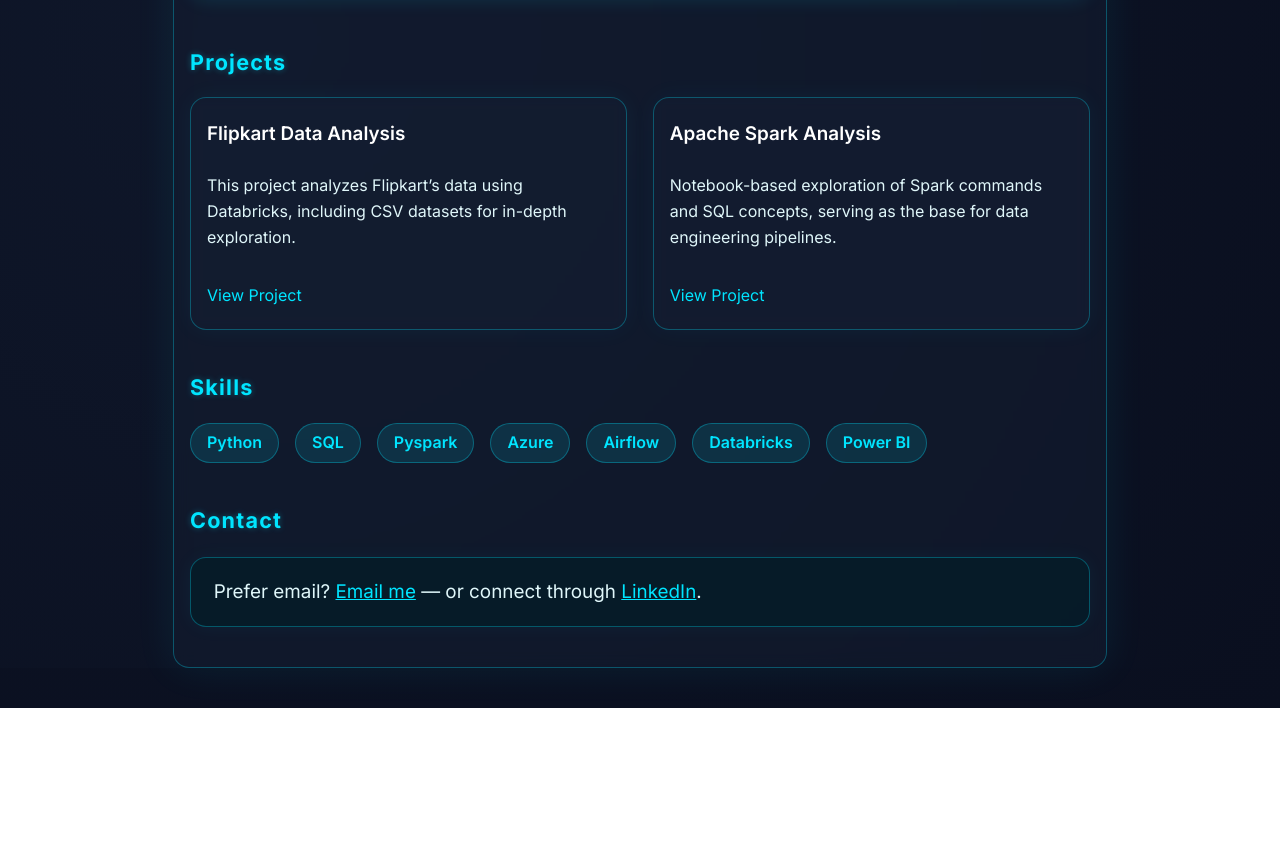
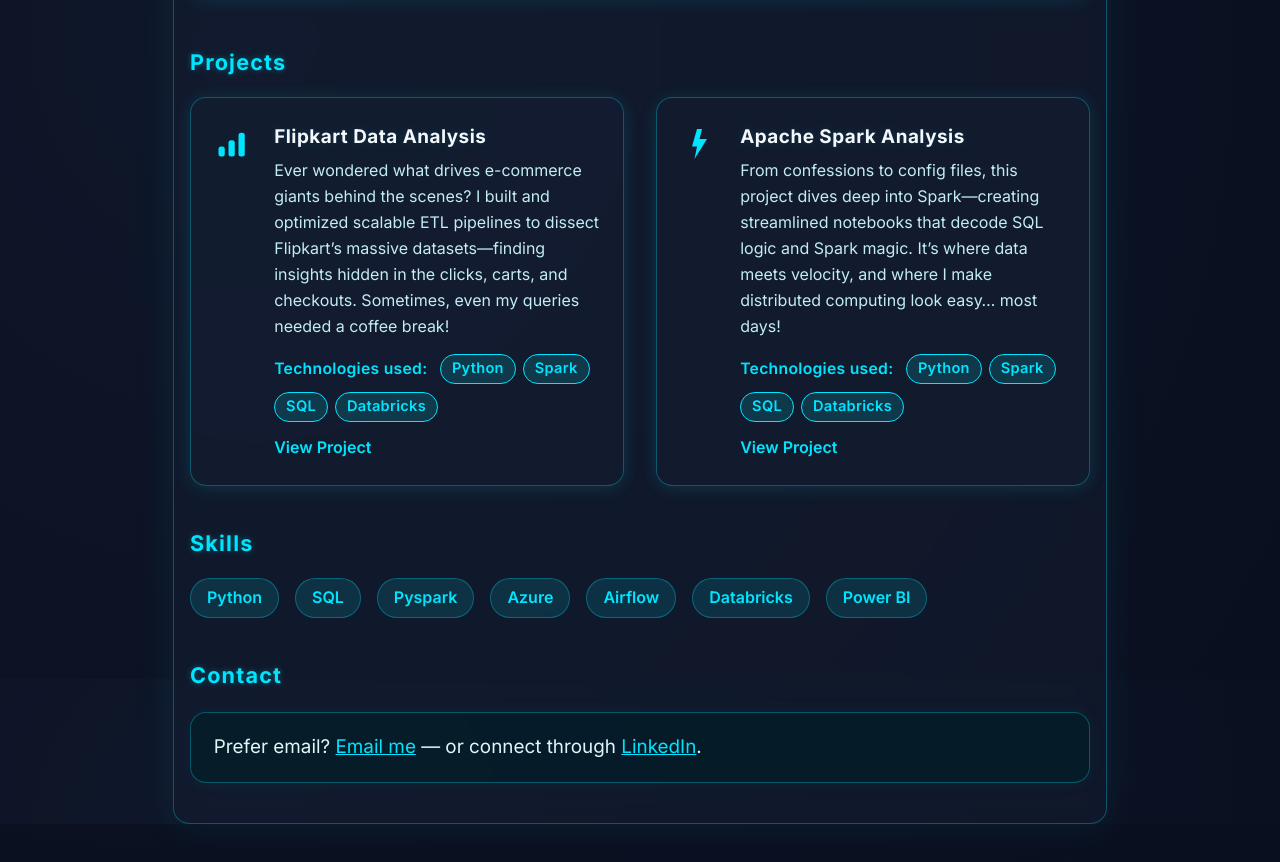
Before and after one commit to harshit-shukla-1/harshit-portfolio, a plain HTML site: page index.html in a window 1280 px wide. Shown: the part 961-1823 px from the top of the page. Before the commit the page ends 1669 px from the top, so only its background shows below. Drawn offline with Linux system fonts and the light colour scheme.

Commit message:
Updated the projects section

```diff
--- a/index.html
+++ b/index.html
@@ -263,6 +263,106 @@
   .socials-cards { flex-direction: column; gap: 0.4em; }
   .social-card { max-width: 100%; }
 }
+
+.creative-projects {
+  display: grid;
+  grid-template-columns: 1fr 1fr;
+  gap: 2em;
+}
+
+.project-card {
+  background: rgba(20, 30, 50, 0.6);
+  border-radius: var(--radius);
+  border: 1px solid var(--border);
+  box-shadow: 0 2px 18px #00e5ff22;
+  padding: 1.5em 1em;
+  display: flex;
+  gap: 1.2em;
+  align-items: flex-start;
+  min-height: 220px;
+  transition: box-shadow var(--transition), border var(--transition), transform var(--transition);
+}
+
+.project-card:hover {
+  border-color: var(--accent);
+  box-shadow: var(--accent-glow);
+  transform: translateY(-5px) scale(1.02);
+}
+
+.project-icon {
+  flex: 0 0 48px;
+  display: flex;
+  align-items: center;
+  justify-content: center;
+  margin-top: 0.15em;
+}
+
+.project-content {
+  flex: 1;
+  display: flex;
+  flex-direction: column;
+}
+
+.project-title {
+  font-size: 1.18rem;
+  font-weight: 700;
+  color: #f4f8fb;
+  margin-bottom: 0.3em;
+  letter-spacing: 0.5px;
+  text-shadow: 0 0 8px #00e5ff22;
+}
+
+.project-content p {
+  margin: 0 0 0.9em 0;
+  font-size: 1em;
+  color: #c2edf4;
+}
+
+.tech-used {
+  margin-bottom: 0.6em;
+  font-size: 0.98em;
+  color: #79daf8;
+  letter-spacing: 0.3px;
+  display: flex;
+  flex-wrap: wrap;
+  gap: 0.45em;
+  align-items: center;
+}
+
+.tech-used span:first-child {
+  font-weight: 600;
+  color: var(--accent);
+  margin-right: 0.35em;
+  letter-spacing: 0.3px;
+}
+
+.tech-badge {
+  background: rgba(0, 229, 255, 0.14);
+  border: 1px solid var(--accent);
+  color: var(--accent);
+  padding: 0.17em 0.75em;
+  border-radius: 999px;
+  font-size: 0.93em;
+  font-weight: 600;
+}
+
+.project-link {
+  color: var(--accent);
+  font-weight: 600;
+  text-decoration: none;
+  margin-top: 0.2em;
+  display: inline-block;
+  transition: color var(--transition), text-shadow var(--transition);
+  font-size: 1em;
+}
+.project-link:hover {
+  color: #fff;
+  text-shadow: var(--accent-glow);
+}
+
+@media (max-width: 900px) {
+  .creative-projects { grid-template-columns: 1fr; gap: 1em; }
+}
   </style>
 </head>
 <body>
@@ -315,22 +415,60 @@
 </section>
       </div>
     </div>
-    <!-- ===== Projects ===== -->
-    <section>
-      <h2>Projects</h2>
-      <div class="cards">
-        <div class="card">
-          <span class="card-title">Flipkart Data Analysis</span>
-          <p>This project analyzes Flipkart’s data using Databricks, including CSV datasets for in-depth exploration.</p>
-          <a class="card-link" href="https://github.com/harshit-shukla-1/flipkart-data-analysis" target="_blank">View Project</a>
+   <!-- ===== Projects Section ===== -->
+<section>
+  <h2>Projects</h2>
+  <div class="creative-projects">
+
+    <!-- Flipkart Data Analysis Card -->
+    <div class="project-card">
+      <div class="project-icon">
+        <!-- Data chart SVG -->
+        <svg width="40" height="40" fill="#00e5ff" viewBox="0 0 32 32">
+          <rect x="6" y="18" width="5" height="8" rx="2"/>
+          <rect x="14" y="13" width="5" height="13" rx="2"/>
+          <rect x="22" y="7" width="5" height="19" rx="2"/>
+        </svg>
+      </div>
+      <div class="project-content">
+        <div class="project-title">Flipkart Data Analysis</div>
+        <p>Ever wondered what drives e-commerce giants behind the scenes? I built and optimized scalable ETL pipelines to dissect Flipkart’s massive datasets—finding insights hidden in the clicks, carts, and checkouts. Sometimes, even my queries needed a coffee break!</p>
+        <div class="tech-used">
+          <span>Technologies used:</span>
+          <span class="tech-badge">Python</span>
+          <span class="tech-badge">Spark</span>
+          <span class="tech-badge">SQL</span>
+          <span class="tech-badge">Databricks</span>
         </div>
-        <div class="card">
-          <span class="card-title">Apache Spark Analysis</span>
-          <p>Notebook-based exploration of Spark commands and SQL concepts, serving as the base for data engineering pipelines.</p>
-          <a class="card-link" href="https://github.com/harshit-shukla-1/apache-spark" target="_blank">View Project</a>
+        <a class="project-link" href="https://github.com/harshit-shukla-1/flipkart-data-analysis" target="_blank">View Project</a>
+      </div>
+    </div>
+
+    <!-- Apache Spark Analysis Card -->
+    <div class="project-card">
+      <div class="project-icon">
+        <!-- Lightning bolt SVG -->
+        <svg width="40" height="40" fill="#00e5ff" viewBox="0 0 32 32">
+          <polygon points="16,4 12,18 16,18 14,28 24,12 18,12 20,4"/>
+        </svg>
+      </div>
+      <div class="project-content">
+        <div class="project-title">Apache Spark Analysis</div>
+        <p>From confessions to config files, this project dives deep into Spark—creating streamlined notebooks that decode SQL logic and Spark magic. It’s where data meets velocity, and where I make distributed computing look easy… most days!</p>
+        <div class="tech-used">
+          <span>Technologies used:</span>
+          <span class="tech-badge">Python</span>
+          <span class="tech-badge">Spark</span>
+          <span class="tech-badge">SQL</span>
+          <span class="tech-badge">Databricks</span>
         </div>
+        <a class="project-link" href="https://github.com/harshit-shukla-1/apache-spark" target="_blank">View Project</a>
       </div>
-    </section>
+    </div>
+
+  </div>
+</section>
+
     <!-- ===== Skills ===== -->
     <section>
       <h2>Skills</h2>
```
